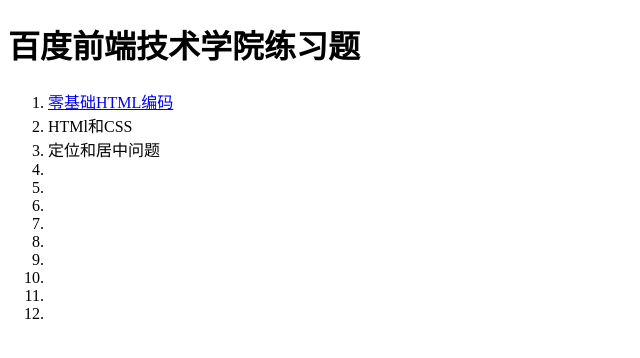
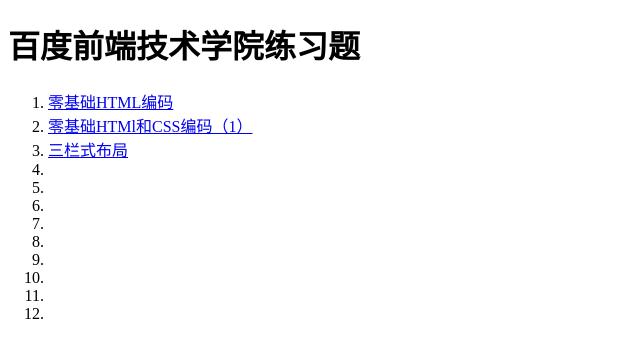
Before and after one commit to tangzheng1900/baidu-ife, a plain HTML site: page task1/index.html in a window 1280 px wide. Shown: the whole page, without its empty margins (0-640 px from the left). Drawn offline with Linux system fonts and the light colour scheme.

Commit message:
新建目录索引，更改remote origin 测试

```diff
--- a/task1/index.html
+++ b/task1/index.html
@@ -10,8 +10,8 @@
 <ol>
 
     <li><a href="html/ife1.html">零基础HTML编码</a></li>
-    <li>HTMl和CSS</li>
-    <li>定位和居中问题</li>
+    <li><a href="html/ife2/ife2.html">零基础HTMl和CSS编码（1）</a></li>
+    <li><a href="#">三栏式布局</a></li>
     <li></li>
     <li></li>
     <li></li>
```
Also changed, not shown: task1/html/ife2/ife2.html (added, +9 -0 lines), task1/html/ife2/ife2.css (added).
